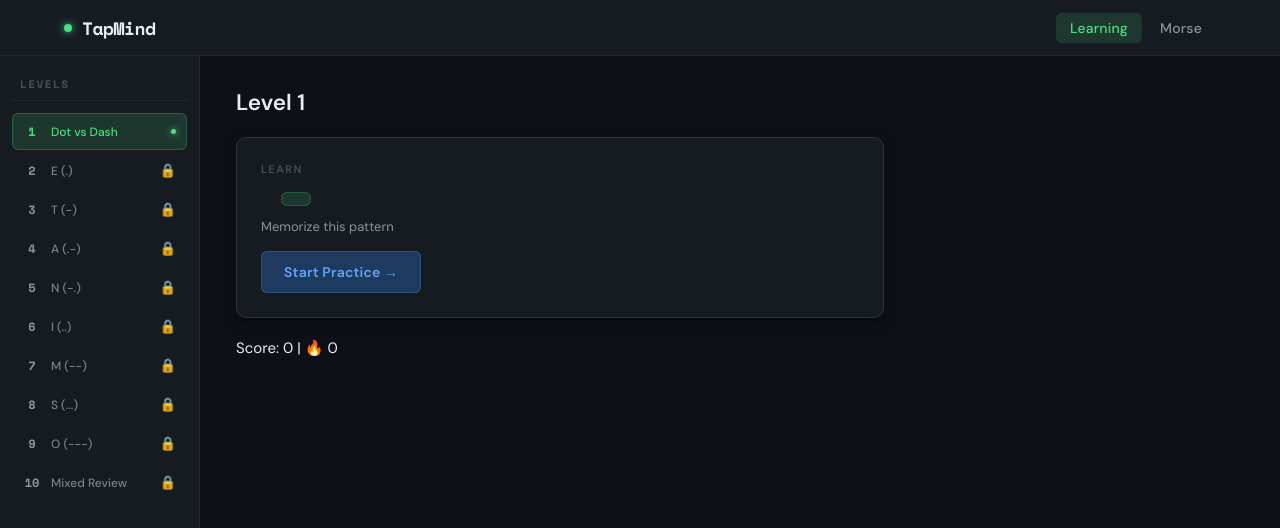
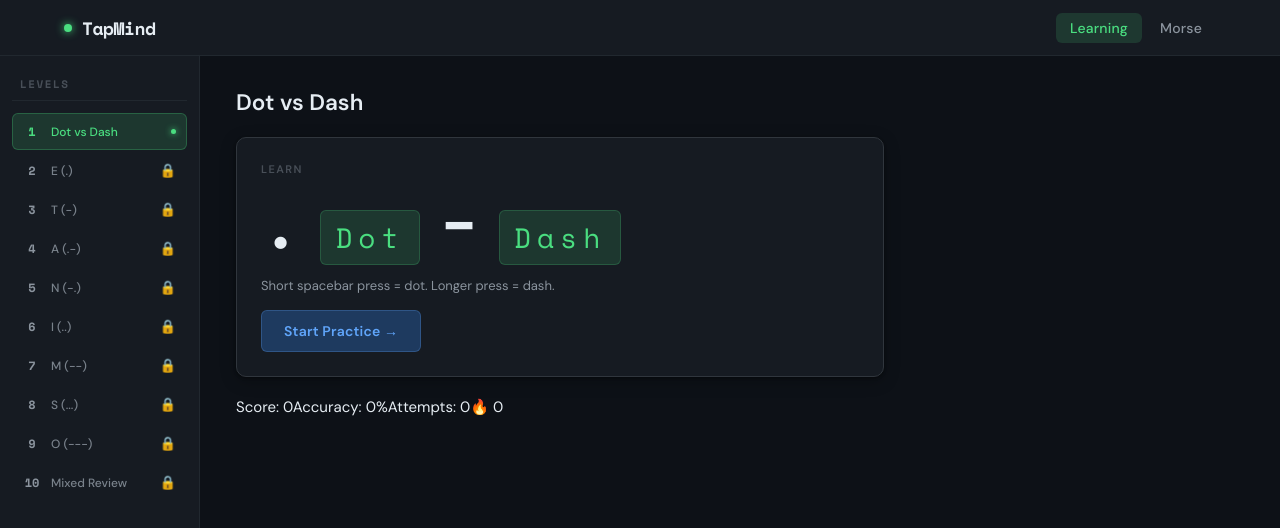
Before and after one commit to kunal2sharma1/Tapmind, a React (Vite) app: page / in a window 1280 px wide. Shown: the top 528 px of the page. Built offline with nearby package versions, Linux system fonts and the light colour scheme.

Commit message:
Update learning UI for Gen 1 assessment and metrics

```diff
--- a/src/components/MainContent.jsx
+++ b/src/components/MainContent.jsx
@@ -4,14 +4,30 @@ import useScoring from "../hooks/useScoring";
 import useLearningFlow from "../hooks/useLearningFlow";
 import "./MainContent.css";
 
-export default function MainContent({ selectedLevel, activeNav, currentLevel, levels, onLevelSelect }) {
+export default function MainContent({
+  selectedLevel,
+  activeNav,
+  currentLevel,
+  levels,
+  onLevelSelect,
+  recordAttempt,
+  completeLevel,
+}) {
   const { inputSequence, isPressed, resetInput } = useMorseInput();
-  const { totalScore, streak, applyCorrect, applyWrong } = useScoring();
+  const {
+    totalScore,
+    streak,
+    attempts,
+    accuracy,
+    applyCorrect,
+    applyWrong,
+  } = useScoring();
 
   const {
     mode,
     practiceCount,
     testIndex,
+    testTotal,
     score,
     passed,
     feedback,
@@ -21,7 +37,7 @@ export default function MainContent({ selectedLevel, activeNav, currentLevel, le
     handleRetry,
     handleNext,
     handleTryAgain,
-    startPractice
+    startPractice,
   } = useLearningFlow({
     currentLevel,
     levels,
@@ -29,18 +45,19 @@ export default function MainContent({ selectedLevel, activeNav, currentLevel, le
     resetInput,
     applyCorrect,
     applyWrong,
-    streak,
+    recordAttempt,
+    completeLevel,
     onLevelSelect,
   });
 
   useEffect(() => {
-    function handleKeyDown(e) {
-      if (e.key === "Enter") {
+    function handleKeyDown(event) {
+      if (event.key !== "Enter") return;
+
       if (mode === "practice" || mode === "test") {
         handleCheck();
       } else if (mode === "result" && passed) {
         handleNext();
-        }
       }
     }
 
@@ -50,17 +67,22 @@ export default function MainContent({ selectedLevel, activeNav, currentLevel, le
 
   function renderSymbols(sequence) {
     if (!sequence) return null;
-    return sequence.split("").map((sym, i) => (
-      <span key={i} className={`morse-symbol ${sym === "-" ? "sym-dash" : "sym-dot"}`}>
-        {sym}
+
+    return sequence.split("").map((symbol, index) => (
+      <span
+        key={index}
+        className={`morse-symbol ${symbol === "-" ? "sym-dash" : "sym-dot"}`}
+      >
+        {symbol}
       </span>
     ));
   }
 
   function renderFeedback() {
     if (!feedback) return null;
+
     return (
-      <div className={`feedback-line feedback-${feedback}`}>
+      <div className={`feedback-line feedback-${feedback}`} role="status">
         {feedback === "correct" && "Correct"}
         {feedback === "wrong" && (
           <>Wrong{correctAnswer ? ` — Correct answer: ${correctAnswer}` : ""}</>
@@ -74,14 +96,39 @@ export default function MainContent({ selectedLevel, activeNav, currentLevel, le
       return (
         <section className="card instruction-card">
           <p className="card-label">Learn</p>
+          {currentLevel.type === "foundation" ? (
+            <>
+              <div className="instruction-display">
+                <span className="instruction-letter">.</span>
+                <span className="instruction-morse">Dot</span>
+                <span className="instruction-letter">−</span>
+                <span className="instruction-morse">Dash</span>
+              </div>
+              <p className="instruction-hint">
+                Short spacebar press = dot. Longer press = dash.
+              </p>
+            </>
+          ) : currentLevel.type === "review" ? (
+            <>
+              <div className="instruction-display">
+                <span className="instruction-letter">Mixed Review</span>
+              </div>
+              <p className="instruction-hint">
+                Your assessment covers the Morse characters you have learned so far.
+              </p>
+            </>
+          ) : (
+            <>
               <div className="instruction-display">
                 <span className="instruction-letter">{currentLevel.letter}</span>
                 <span className="instruction-morse">{currentLevel.morse}</span>
               </div>
               <p className="instruction-hint">Memorize this pattern</p>
+            </>
+          )}
           <div className="controls-section" style={{ marginTop: 16 }}>
             <button className="ctrl-btn btn-next" onClick={startPractice}>
-              Start Practice →
+              {currentLevel.practiceMode === "none" ? "Start Review →" : "Start Practice →"}
             </button>
           </div>
         </section>
@@ -89,12 +136,15 @@ export default function MainContent({ selectedLevel, activeNav, currentLevel, le
     }
 
     if (mode === "practice") {
+      const target = currentLevel.practiceRepeats ?? 3;
+
       return (
         <section className="card instruction-card">
           <p className="card-label">Practice</p>
           <p className="instruction-hint">
-            Tap the Morse code ({practiceCount} / 3)
+            Tap the Morse code ({practiceCount + 1} / {target})
           </p>
+          <p className="instruction-hint">Press Enter to check early.</p>
         </section>
       );
     }
@@ -102,17 +152,22 @@ export default function MainContent({ selectedLevel, activeNav, currentLevel, le
     if (mode === "test") {
       return (
         <section className="card instruction-card">
-          <p className="card-label">Test {testIndex + 1} / 6</p>
+          <p className="card-label">Test {testIndex + 1} / {testTotal}</p>
           <span className="instruction-letter">{currentQuestion?.letter}</span>
         </section>
       );
     }
 
     if (mode === "result") {
+      const isAssessment = currentLevel.assessment?.enabled !== false;
       return (
         <section className="card instruction-card">
           <p className="card-label">Result</p>
-          <div>{score} / 6</div>
+          {isAssessment ? (
+            <div>{score} / {testTotal}</div>
+          ) : (
+            <div>{practiceCount} / {currentLevel.practiceRepeats}</div>
+          )}
           <p>{passed ? "Level Complete" : "Try Again"}</p>
         </section>
       );
@@ -125,12 +180,12 @@ export default function MainContent({ selectedLevel, activeNav, currentLevel, le
 
   return (
     <main className="main-content">
-      <h2>Level {selectedLevel}</h2>
+      <h2>{currentLevel.label}</h2>
 
       {renderInstruction()}
 
       {showInput && (
-        <div className="input-display">
+        <div className="input-display" aria-live="polite">
           <div className="symbol-row">
             {inputSequence.length === 0 ? (
               <span className="input-placeholder-text">
@@ -179,7 +234,16 @@ export default function MainContent({ selectedLevel, activeNav, currentLevel, le
         </div>
       )}
 
-      <div>Score: {totalScore} | 🔥 {streak}</div>
+      <div className="session-stats">
+        <span>Score: {totalScore}</span>
+        <span>Accuracy: {accuracy}%</span>
+        <span>Attempts: {attempts}</span>
+        <span>🔥 {streak}</span>
+      </div>
+
+      {activeNav === "Morse" && (
+        <p className="instruction-hint">Morse input is currently keyboard-first.</p>
+      )}
     </main>
   );
 }
```
Lines whose indentation alone changed are shown as unchanged.
